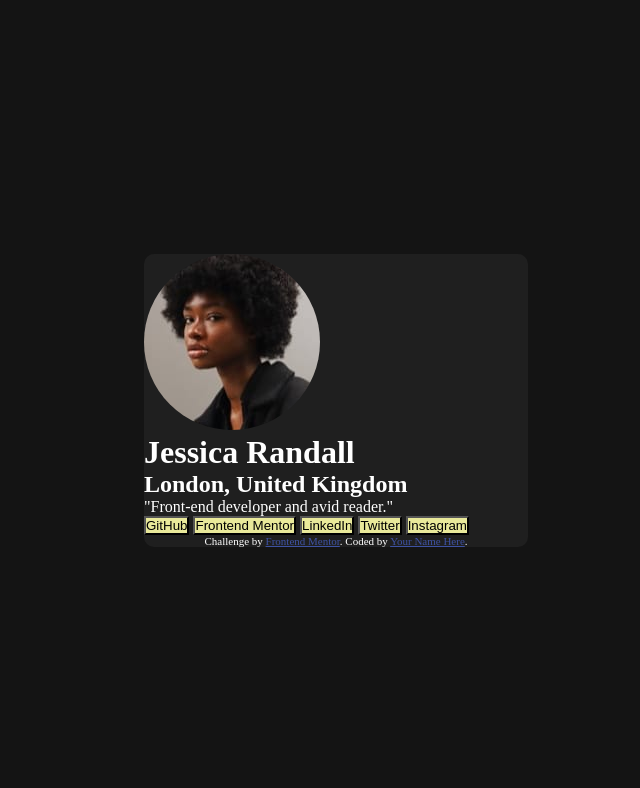
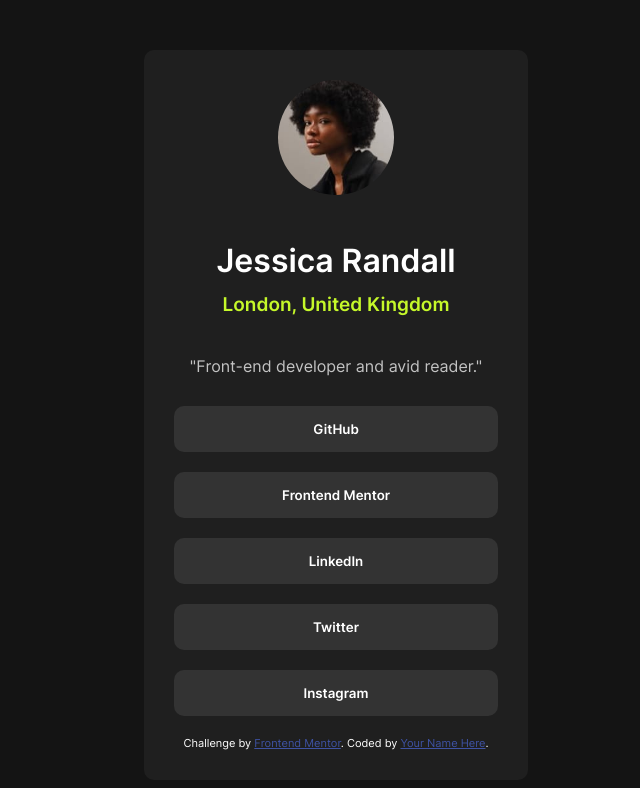
Before and after one commit to ARodriguezHacks/social-links-profile, a plain HTML site: page index.html in a window 1280 px wide. Shown: the whole page, without its empty margins (304-944 px from the left). Drawn offline with Linux system fonts and the light colour scheme.

Commit message:
changes including css variables

```diff
--- a/index.html
+++ b/index.html
@@ -18,11 +18,16 @@
   <body class="app">
     <main class="main">
       <div class="avatar-container">
-        <img src="./assets/images/avatar-jessica.jpeg" alt="Profile of black female" />
+        <img
+          src="./assets/images/avatar-jessica.jpeg"
+          alt="Profile of black female"
+        />
       </div>
-      <h1>Jessica Randall</h1>
-      <h2>London, United Kingdom</h2>
-      <p>"Front-end developer and avid reader."</p>
+      <div class="copy">
+        <h1 class="copy-name">Jessica Randall</h1>
+        <p class="copy-location">London, United Kingdom</p>
+        <p class="copy-quote">"Front-end developer and avid reader."</p>
+      </div>
       <div class="button-container">
         <button>GitHub</button>
         <button>Frontend Mentor</button>
--- a/styles.css
+++ b/styles.css
@@ -1,6 +1,31 @@
+@font-face {
+  font-family: "Inter";
+  src: url("/assets/fonts/static/Inter-Bold.ttf") format("truetype");
+  font-weight: bolder;
+}
+
+@font-face {
+  font-family: "Inter";
+  src: url("/assets/fonts/static/Inter-SemiBold.ttf") format("truetype");
+  font-weight: bold;
+}
+
+@font-face {
+  font-family: "Inter";
+  src: url("/assets/fonts/static/Inter-Regular.ttf") format("truetype");
+}
+
 :root {
   box-sizing: border-box;
-  color: #fff;
+  /* color: #fff; */
+  font-family: "Inter";
+  --color-primary: hsl(75, 94%, 57%);
+  --color-neutral-white: hsl(0, 0%, 100%);
+  --color-neutral-light-white: hsl(0, 0%, 76.47%);
+  --color-neutral-grey: hsl(0, 0%, 20%);
+  --color-neutral-dark-grey: hsl(0, 0%, 12%);
+  --color-neutral-off-black: hsl(0, 0%, 8%);
+  --color-attribution-link: hsl(228, 45%, 44%);
 }
 
 *,
@@ -9,40 +34,82 @@
   margin: 0;
   padding: 0;
   box-sizing: inherit;
+  font-family: inherit;
+  color: var(--color-neutral-white);
 }
 
 body.app {
-  background: #141414;
+  background: var(--color-neutral-off-black);
   position: relative;
   display: flex;
   flex-direction: column;
+  margin: 50px 0;
   min-height: 100vh;
-  justify-content: center;
 }
 
 main {
-  background: #1f1f1f;
-  max-width: 30%;
+  background: var(--color-neutral-dark-grey);
+  max-width: 90%;
   border-radius: 10px;
   position: absolute;
   margin-left: auto;
   margin-right: auto;
   left: 0;
   right: 0;
+  text-align: center;
+  padding: 30px 0;
+
+  @media (min-width: 768px) {
+    max-width: 30%;
+  }
 
   & div.avatar-container {
-
     & img {
       border-radius: 100px;
+      width: 30%;
+    }
+  }
+
+  & div.copy {
+    margin: 30px 0;
+
+    & p.copy-location {
+      color: var(--color-primary);
+      font-weight: bold;
+      font-size: 19px;
+    }
+
+    & p.copy-quote {
+      margin: 40px 0 25px;
+      color: var(--color-neutral-light-white);
     }
   }
 
   & h1 {
-    /* color: teal; */
+    line-height: 4rem;
+  }
+
+  & .button-container {
+    display: flex;
+    flex-direction: column;
+    margin: 0 30px;
   }
 
   & button {
-    background: #e9e99a;
+    background: var(--color-neutral-grey);
+    color: var(--color-neutral-white);
+    padding: 15px 0;
+    border-style: hidden;
+    margin-bottom: 20px;
+    border-radius: 10px;
+    font-weight: bold;
+    transition: all 0.25s linear;
+
+    &:hover {
+      background: var(--color-primary);
+      color: var(--color-neutral-grey);
+      cursor: pointer;
+    }
   }
 }
 
@@ -51,5 +118,13 @@ main {
   text-align: center;
 }
 .attribution a {
-  color: hsl(228, 45%, 44%);
+  color: var(--color-attribution-link);
 }
+
+/* media queries */
+
+/* @media (min-width: 768px) {
+  main {
+    max-width: 30%;
+  }
+} */
```
